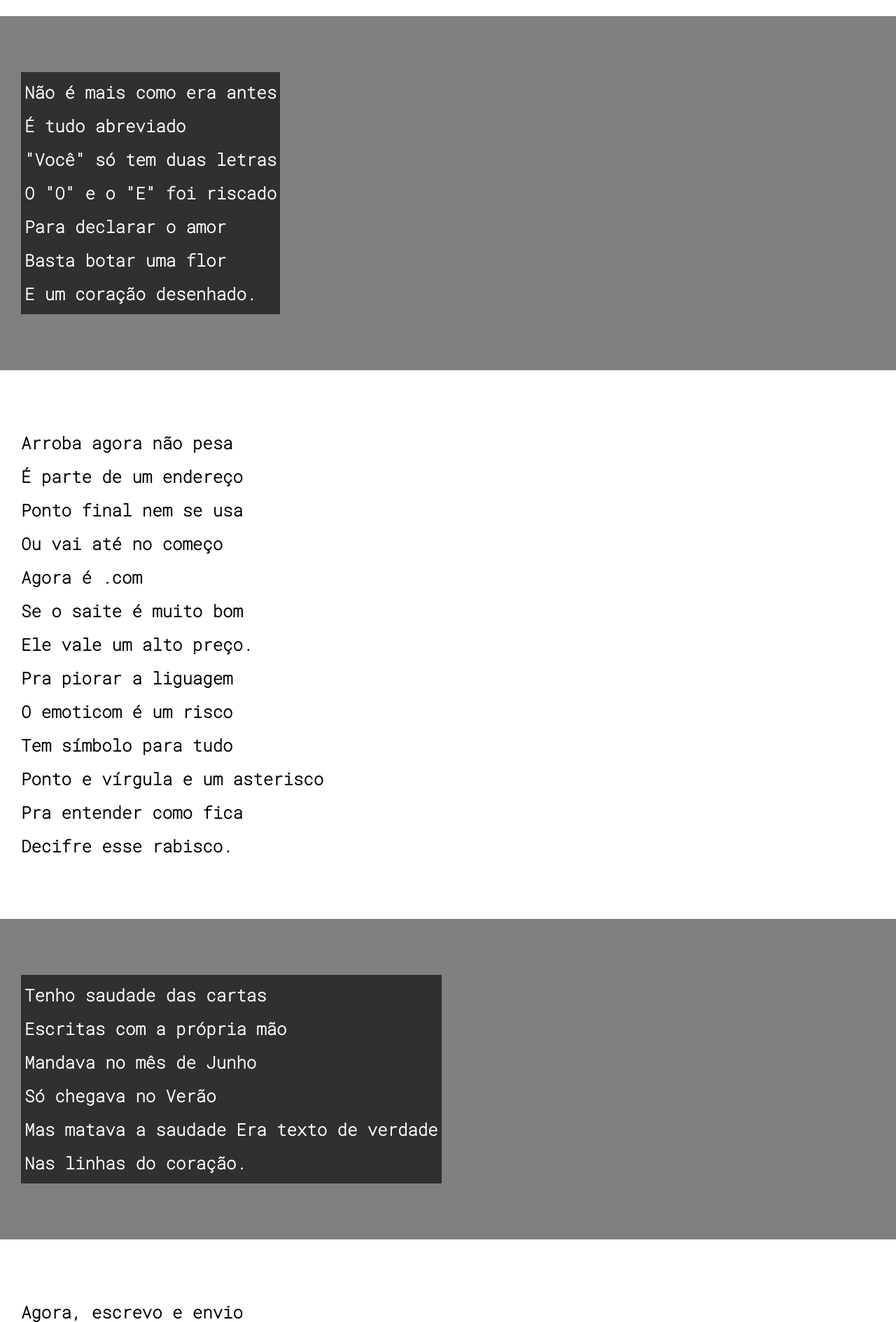
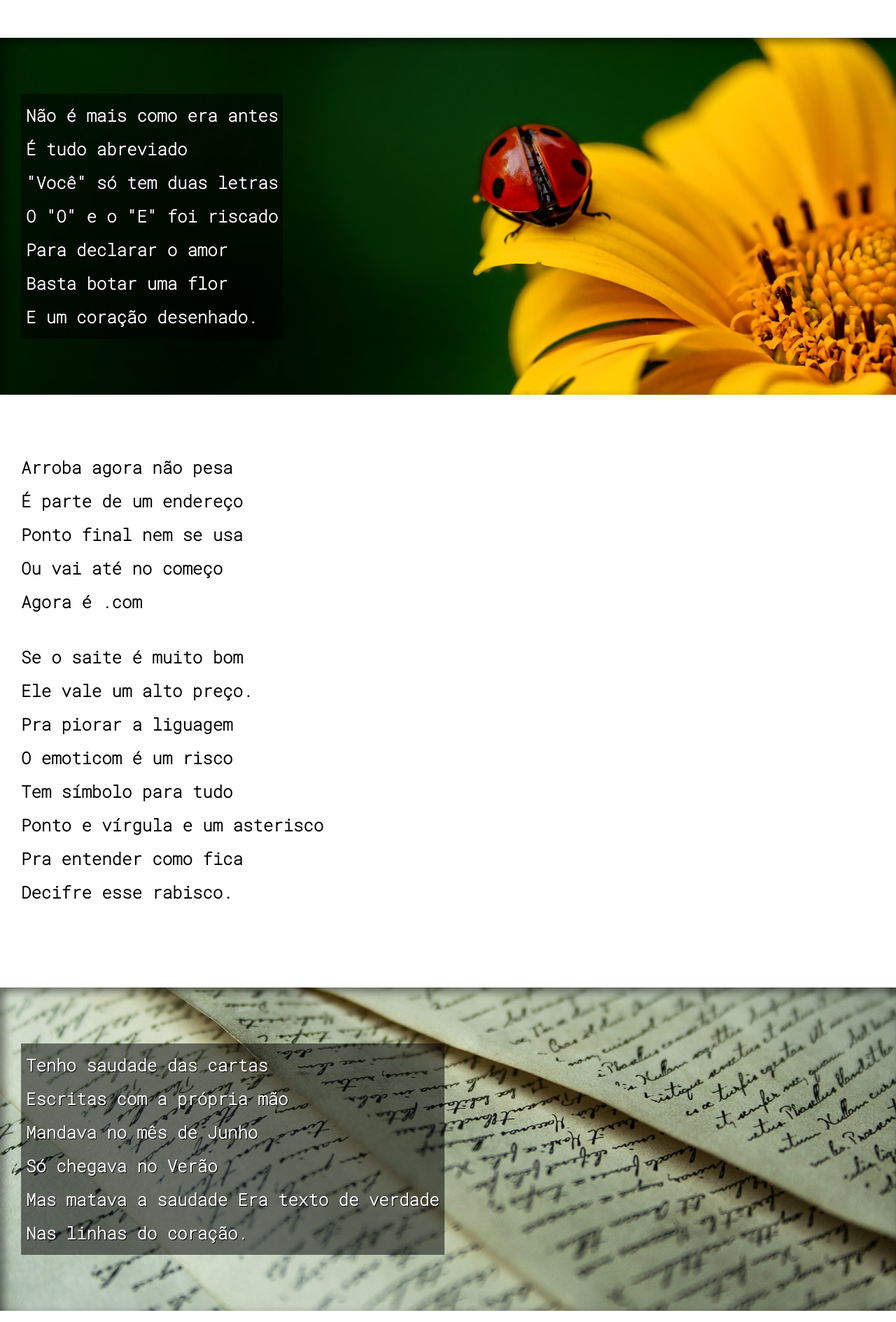
Before and after one commit to alaniemim/estudo-code, a plain HTML site: page html-css/desafios/desafio012/index.html in a window 1280 px wide. Shown: the part 660-2549 px from the top of the page at 70% size. Drawn offline with Linux system fonts and the light colour scheme; a web font is replaced by a local one.

Commit message:
update in desafio0012

```diff
--- a/html-css/desafios/desafio012/index.html
+++ b/html-css/desafios/desafio012/index.html
@@ -26,7 +26,7 @@
         </p>
     </section>
 
-    <section class="imagem">
+    <section class="imagem" id="img01">
         <p>
             Não é mais como era antes <br>
             É tudo abreviado <br>
@@ -58,7 +58,7 @@
         </p>
     </section>
 
-    <section class="imagem">
+    <section class="imagem" id="img02">
         <p>
             Tenho saudade das cartas <br>
             Escritas com a própria mão <br>
--- a/html-css/desafios/desafio012/style.css
+++ b/html-css/desafios/desafio012/style.css
@@ -5,7 +5,6 @@
 :root{
     --fonte1: 'Kdam Thmor Pro', sans-serif;
     --fonte2: 'Roboto Mono', monospace;
-
 }
 
 *{
@@ -57,6 +56,11 @@ section{
     font-size: 3vh;
 }
 
+section > p {
+    padding-bottom: 1.3em;
+
+}
+
 .normal{
     background-color: white;
     color: black;
@@ -65,13 +69,27 @@ section{
 .imagem{
     background-color: gray;
     color: white;
+    box-shadow: inset 6px 6px 13px 0px rgba(0, 0, 0, 0.475);
+    background-size: cover;
+    background-attachment: fixed;
 }
 
 .imagem > p{
     display: inline-block;
-    padding: 5px;
-    background-color: rgba(0, 0, 0, 0.626);
+    padding: 7px;
+    background-color: rgba(0, 0, 0, 0.512);
+    text-shadow: 1px 1px 0px black;
 }
+
+#img01{
+    background-image: url('imagens/background001.jpg');
+    background-position: right center;
+ }
+
+ #img02{
+     background-image: url('imagens/background002.jpg');
+     background-position: right bottom;
+ }
 
 footer{
     background-color: black;
--- a/html-css/desafios/style.css
+++ /dev/null
@@ -1,12 +0,0 @@
-@charset "UTF-8";
-body{
-    font-family: monospace;
-    background-color: #9277ae
-
-}
-h1{
-    color:skyblue;
-}
-h2{
-    color:#501f72;
-}
```
Also changed, not shown: html-css/desafios/index.html (deleted, +0 -20 lines), html-css/desafios/pagina02.html (deleted, +0 -34 lines), html-css/desafios/desafio012/cordel-moderno.txt (deleted), html-css/desafios/desafio012/imagens/._background001.jpg (deleted), html-css/desafios/desafio012/imagens/._background002.jpg (deleted), html-css/desafios/desafio012/imagens/background001.jpg (added), html-css/desafios/desafio012/imagens/background002.jpg (added), html-css/desafios/rocciadraw.png (deleted).
